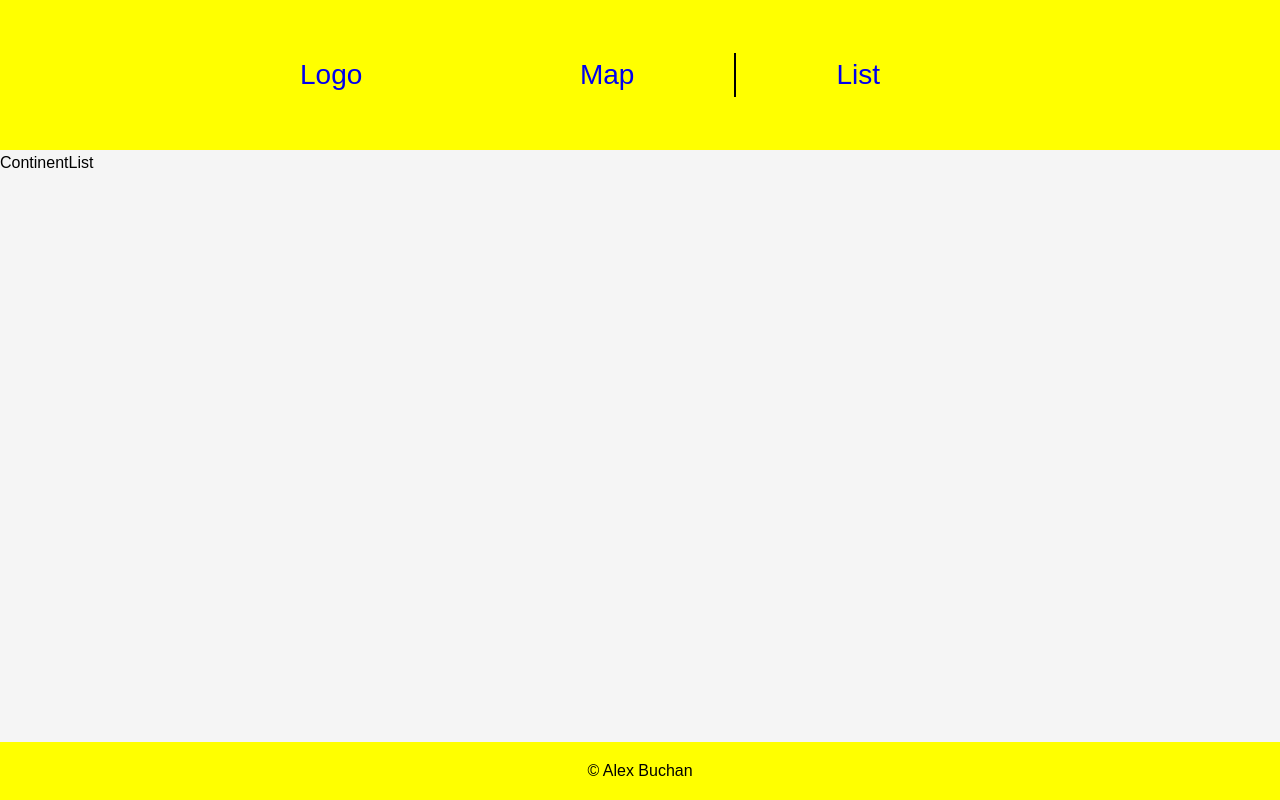
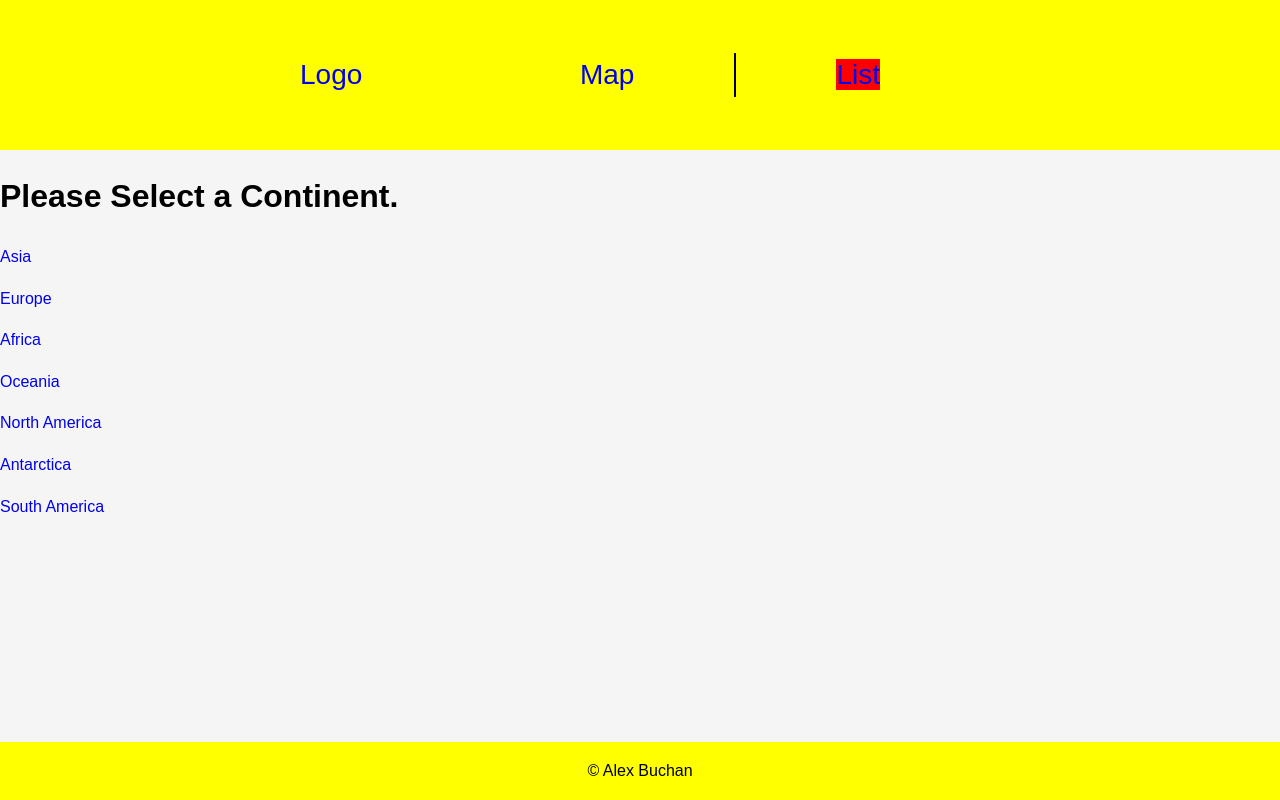
Before and after one commit to alexnyebuchan/agate-test, a React (Vite) app: page /continents in a window 1280 px wide. Built offline with nearby package versions, Linux system fonts and the light colour scheme.

Commit message:
Added logic for continents

```diff
--- a/src/components/Nav.tsx
+++ b/src/components/Nav.tsx
@@ -1,15 +1,21 @@
-import { Link } from 'react-router-dom'
+import { NavLink  } from 'react-router-dom'
 import styles from '../styles/Nav.module.scss'
 
 const Nav = () => {
   return (
-    <div className={styles.container}>
-        <div><Link to='/'>Logo</Link></div>
+    <nav className={styles.container}>
+        <div><NavLink  to='/' >Logo</NavLink ></div>
         <ul>
-            <li><Link to='/map'>Map</Link></li>
-            <li><Link to='/continents'>List</Link></li>
+            <li><NavLink
+                style={({ isActive }) => {
+                    return {backgroundColor: isActive ? "red" : "",};
+                    }}  to='/map'
+                >Map</NavLink ></li>
+            <li><NavLink style={({ isActive }) => {
+                    return {backgroundColor: isActive ? "red" : "",};
+                }}  to='/continents' >List</NavLink ></li>
         </ul>
-    </div>
+    </nav>
   )
 }
 
--- a/src/pages/ContinentList.tsx
+++ b/src/pages/ContinentList.tsx
@@ -1,7 +1,30 @@
+import { useEffect, useState } from 'react';
+import continentData from '../data/byContinent.json'
+import { Link } from 'react-router-dom';
 
 const ContinentList = () => {
+    const [continents, setContinents] = useState([])
+
+    useEffect(() => {
+        extractContinent(continentData)
+    }, [])
+
+    function extractContinent(countries) {
+        const continentSet = new Set()
+
+        countries.forEach((country) => {
+            continentSet.add(country.continent)
+        });
+        setContinents([...continentSet])
+    }
+
   return (
-    <div>ContinentList</div>
+    <div>
+        <h1>Please Select a Continent.</h1>
+        {continents.map((continent) => (
+            <Link to={`/continents/${continent}`} ><p>{continent}</p></Link>
+        ))}
+    </div>
   )
 }
 
--- a/src/styles/Nav.module.scss
+++ b/src/styles/Nav.module.scss
@@ -16,5 +16,9 @@
         li:first-child {
             border-right: 2px solid black;
         }
+        .active {
+            background-color: green;
     }
+    }
+
 }
```
